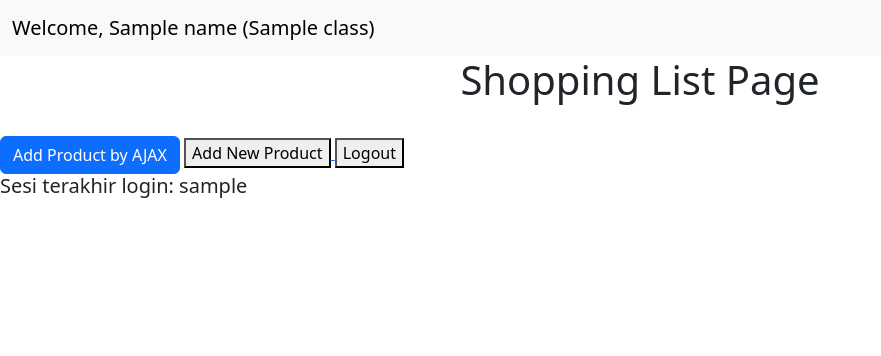
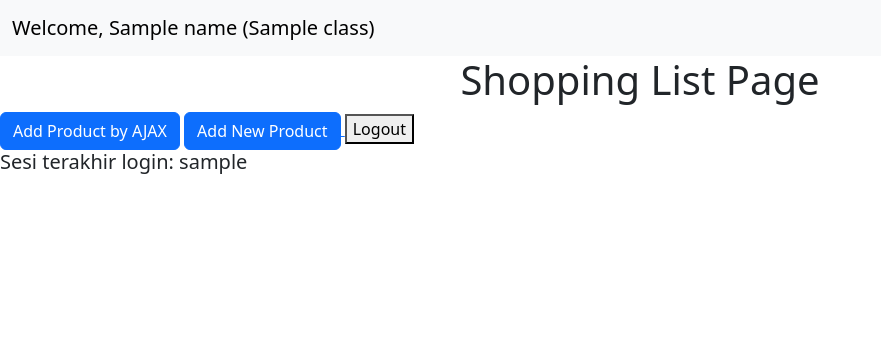
Before and after one commit to rapunzzz/shopping-list, a Django app: template main/templates/main.html in a window 1280 px wide. Shown: the top 356 px of the page, without its empty margins (0-881 px from the left). Run offline with Django 4.2, Linux system fonts and the light colour scheme; the template is opened without the code that fills it: most values are stand-ins (such as "Sample title", 1, 10 or a date in 2020).

Commit message:
edit dikit

```diff
--- a/main/templates/main.html
+++ b/main/templates/main.html
@@ -20,10 +20,9 @@
     <table id="product_table">
     </table>
 
-    <br />
     <button type="button" class="btn btn-primary" data-bs-toggle="modal" data-bs-target="#exampleModal">Add Product by AJAX</button>
-        <a href="{% url 'main:create_product' %}">
-        <button>
+    <a href="{% url 'main:create_product' %}">
+        <button class="btn btn-primary">
             Add New Product
         </button>
     </a>
--- a/main/views.py
+++ b/main/views.py
@@ -22,7 +22,7 @@ def show_main(request):
     products = Product.objects.filter(user=request.user)
     context = {
         'name': request.user.username,
-        'class': 'PBP F',
+        'class': 'F',
         'products' : products,
         'last_login': request.COOKIES['last_login'],
     }
```
Also changed, not shown: db.sqlite3.
